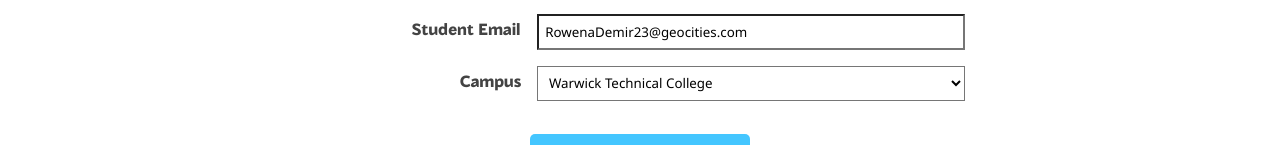
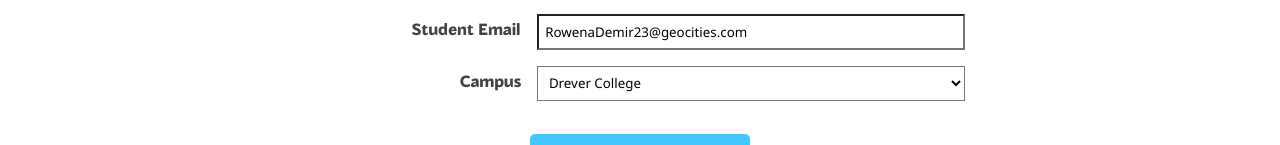
Before and after one commit to isabellab3/Student-Campus-Manager-Frontend, a React (Create React App) app: page /editstudent/1 in a window 1280 px wide. Shown: the part 396-541 px from the top of the page. Built offline with nearby package versions, Linux system fonts and the light colour scheme.

Commit message:
Changed value of EditStudent campus selector to match the id rather than the name of the campus

```diff
--- a/src/components/containers/EditStudentContainer.jsx
+++ b/src/components/containers/EditStudentContainer.jsx
@@ -16,7 +16,7 @@ class EditStudentContainer extends Component {
       gpa: this.props.studentInfo.gpa,
       image: this.props.studentInfo.image,
       email: this.props.studentInfo.email,
-      campus: this.props.campusesList[this.props.studentInfo.campus].campusName
+      campus: this.props.studentInfo.campus
     };
     console.log(this.state.first);
   }
--- a/src/components/views/EditStudentView.jsx
+++ b/src/components/views/EditStudentView.jsx
@@ -66,12 +66,10 @@ const EditStudentView = props => {
             name="campus"
             placeholder="Campus"
             onChange={props.handleChange}
-            value={props.campus}
+            value={props.studentInfo.campus}
           >
             {props.campusesList.map(campus => {
-              return (
-                <option value={campus.campusName}>{campus.campusName}</option>
-              );
+              return <option value={campus.id}>{campus.campusName}</option>;
             })}
           </select>
         </div>
```
